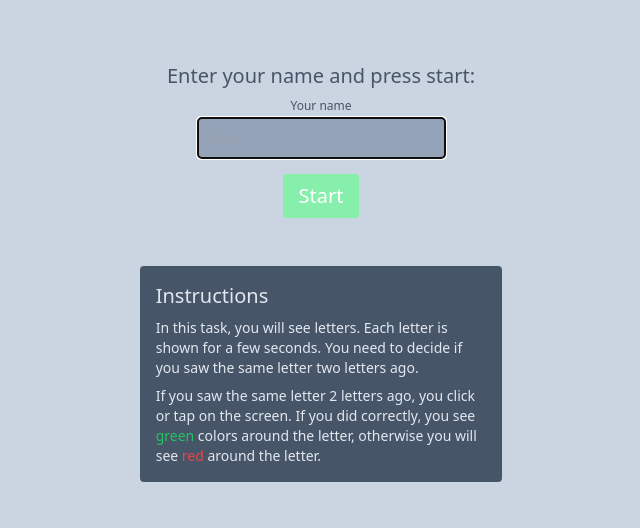
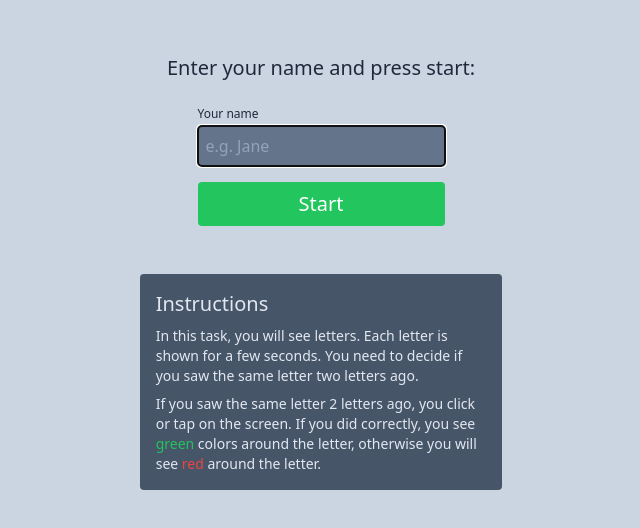
Before and after one commit to migueldcdev/two-back-game, a React (Vite) app: page / in a window 1280 px wide. Shown: the part 120-648 px from the top of the page, without its empty margins (319-959 px from the left). Built offline with nearby package versions, Linux system fonts and the light colour scheme.

Commit message:
improved keyboard accesibility

```diff
--- a/src/App.tsx
+++ b/src/App.tsx
@@ -5,10 +5,10 @@ import { ResultScreen } from "./components/ResultScreen";
 import { useGameContext } from "./context/GameContext";
 
 const App = () => {
-  const { gameState, handleUserClick } = useGameContext();
+  const { gameState } = useGameContext();
 
   return (
-    <main className="flex items-center justify-center h-screen bg-slate-300" onClick={handleUserClick}>
+    <main className="flex items-center justify-center h-screen bg-slate-300">
       <div className="w-3/4 md:w-1/3 p-2 rounded">
         {gameState.gamePhase === 1 && <InsertNameScreen />}
         {gameState.gamePhase === 2 && <GameScreen />}
--- a/src/components/GameScreen/index.tsx
+++ b/src/components/GameScreen/index.tsx
@@ -3,14 +3,14 @@ import { useGameContext } from "../../context/GameContext";
 import { SvgLoader } from "../SvgLoader";
 
 export const GameScreen = () => {
-  const { gameState } = useGameContext();
+  const { gameState, checkUserClickResult } = useGameContext();
 
   return (
     <section className="text-9xl text-center flex justify-center">
       {gameState.countCycle === 0 ? (
         <SvgLoader />
       ) : (
-        <div className="text-slate-700">
+        <div className="text-slate-700 flex flex-col">
           {gameState.userClickIsCorrect || gameState.userClickIsWrong ? (
             <span className={gameState.userClickIsCorrect ? "text-green-500" : "text-red-500"}>⌜&nbsp;&nbsp;⌝</span>
           ) : (
@@ -23,8 +23,15 @@ export const GameScreen = () => {
           ) : (
             <span className="text-slate-400">⌞&nbsp;&nbsp;⌟</span>
           )}
+          <button
+            className="px-4 py-6 bg-green-500 rounded text-white text-xl mt-16"
+            onClick={() => checkUserClickResult()}
+          >
+            Check Two Back
+          </button>
         </div>
       )}
+
     </section>
   );
 };
--- a/src/components/InsertNameScreen/index.tsx
+++ b/src/components/InsertNameScreen/index.tsx
@@ -6,44 +6,41 @@ export const InsertNameScreen = () => {
 
   const [name, setName] = useState("");
 
-  const nameLength = name.length;
-
-  function handleInputName(value: string) {
-    setName(value);
+  function handleSubmit() {
+    gameDispatch({ type: "setUserName", userName: name });
   }
 
   return (
     <section>
       <div className="flex items-center justify-center flex-col">
-        <p className="text-slate-600  text-xl">Enter your name and press start:</p>
-        <label className="text-xs mt-2 text-slate-600 mb-1" htmlFor="name">
+        <p className="text-slate-800 text-xl">Enter your name and press start:</p>
+        <form
+          className="flex flex-col mt-4"
+          onSubmit={() => {
+            handleSubmit();
+          }}
+        >
+          <label className="text-xs mt-2 text-slate-800 mb-1" htmlFor="name">
             Your name
           </label>
           <input
-          className="p-2 bg-slate-400 rounded"
+            className="p-2 bg-slate-500 rounded placeholder-slate-400 text-slate-200"
             type="text"
             id="name"
             autoFocus
-          placeholder="Jane"
+            placeholder="e.g. Jane"
             onChange={(e) => {
-            handleInputName(e.target.value);
+             setName(e.target.value)
             }}
+            required
           />
-        {/* Button just one */}
-        {nameLength < 1 ? (
-          <button className="px-4 py-2 bg-green-300 rounded text-white text-xl mt-4" disabled>
-            Start
-          </button>
-        ) : (
-          <button
+          <input
+            type="submit"
+            value={"Start"}
             className="px-4 py-2 bg-green-500 rounded text-white text-xl mt-4"
-            onClick={() => {
-              gameDispatch({ type: "nextGamePhase" });
-            }}
-          >
-            Start
-          </button>
-        )}
+          />
+
+        </form>
       </div>
       <article className="p-4 mx-6 my-4 bg-slate-600 text-slate-200 rounded text-sm mt-12">
         <h2 className="text-xl">Instructions</h2>
--- a/src/components/ResultScreen/index.tsx
+++ b/src/components/ResultScreen/index.tsx
@@ -1,7 +1,7 @@
 import { useGameContext } from "../../context/GameContext";
 
 export const ResultScreen = () => {
-  const { gameState } = useGameContext();
+  const { gameState, gameDispatch } = useGameContext();
 
   return (
     <section>
@@ -15,7 +15,12 @@ export const ResultScreen = () => {
         </p>
       </article>
       <div className="p-3 mt-10 text-center text-slate-600">
-        <p>Click anywhere to restart game.</p>
+       <button
+        className="px-4 py-2 bg-green-500 rounded text-white text-xl mt-4"
+        onClick={() => gameDispatch({type: 'reset'})}
+       >
+          Restart game
+        </button>
       </div>
     </section>
   );
--- a/src/context/GameContext/index.tsx
+++ b/src/context/GameContext/index.tsx
@@ -7,7 +7,7 @@ import { generateLetter } from "../../utils/letterGenerator";
 export type Context = {
   gameState: GameState;
   gameDispatch: (type: GameAction) => void;
-  handleUserClick: () => void;
+  checkUserClickResult: () => void;
 };
 
 export const gameContext = createContext<Context | null>(null);
@@ -37,16 +37,6 @@ export const GameContext = ({ children }: { children: React.ReactNode }) => {
     } else {
       handleIncorrectGuess();
     }
-  }
-
-  function resetGame() {
-    gameDispatch({ type: "reset" });
-  }
-
-  function handleUserClick() {
-    if (gameState.gamePhase === 1) return;
-    if (gameState.gamePhase === 2) checkUserClickResult();
-    if (gameState.gamePhase === 3) resetGame();
   }
 
   const handleUserOmission = useCallback(() => {
@@ -86,7 +76,7 @@ export const GameContext = ({ children }: { children: React.ReactNode }) => {
     return () => clearTimeout(timeOutNextLetter);
   }, [gameState, handleUserOmission]);
 
-  return <gameContext.Provider value={{ gameState, gameDispatch, handleUserClick }}>{children}</gameContext.Provider>;
+  return <gameContext.Provider value={{ gameState, gameDispatch, checkUserClickResult }}>{children}</gameContext.Provider>;
 };
 
 export const useGameContext = () => {
--- a/src/reducer/gameReducer/index.tsx
+++ b/src/reducer/gameReducer/index.tsx
@@ -1,4 +1,5 @@
 export type GameState = {
+  userName: string;
   twoBackLetter: string;
   previousLetter: string;
   currentLetter: string;
@@ -13,6 +14,7 @@ export type GameState = {
 
 export type GameAction =
   | { type: "next"; nextLetter: string }
+  | {type: "setUserName"; userName: string}
   | {
       type:
         | "hideLetter"
@@ -25,6 +27,7 @@ export type GameAction =
     };
 
 export const initialGameState = {
+  userName: "",
   twoBackLetter: "",
   previousLetter: "",
   currentLetter: "",
@@ -39,6 +42,12 @@ export const initialGameState = {
 
 export function gameReducer(state: GameState, action: GameAction) {
   switch (action.type) {
+    case "setUserName":
+      return {
+        ...state,
+        userName: action.userName,
+        gamePhase: state.gamePhase + 1,
+      }
     case "next":
       return {
         ...state,
```
Also changed, not shown: 1 other file (tests, documents, lock files or other folders). Lines whose indentation alone changed are shown as unchanged.
